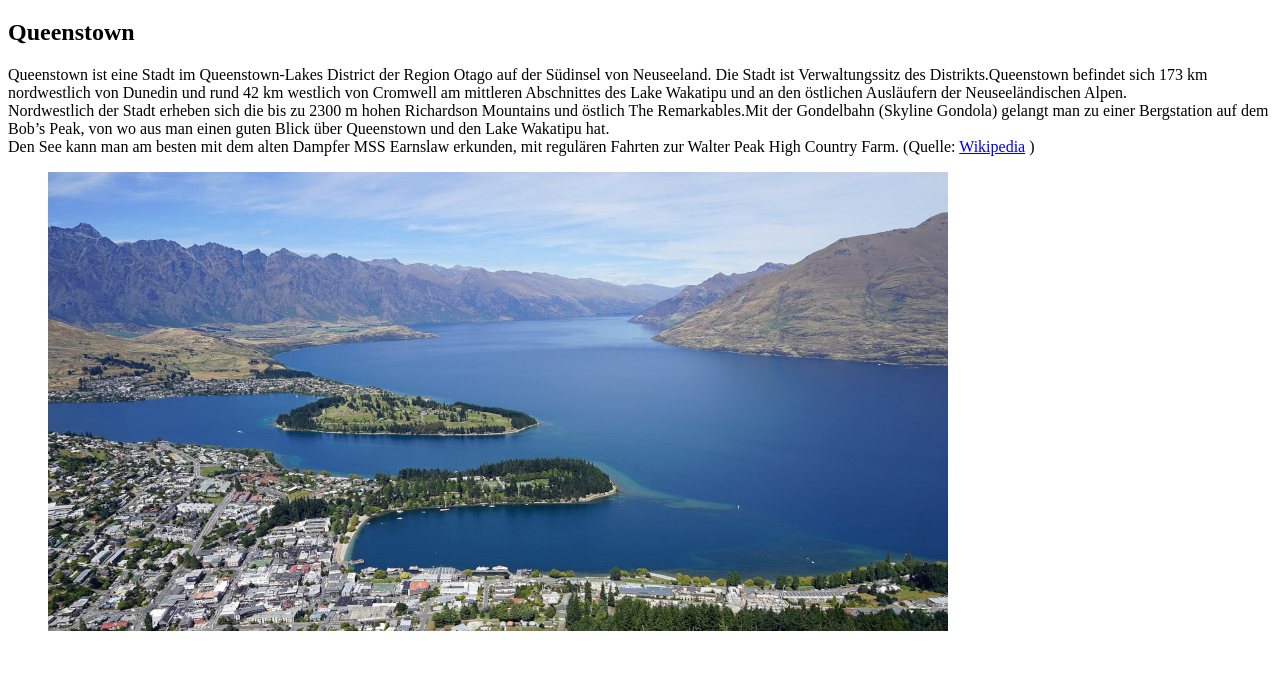
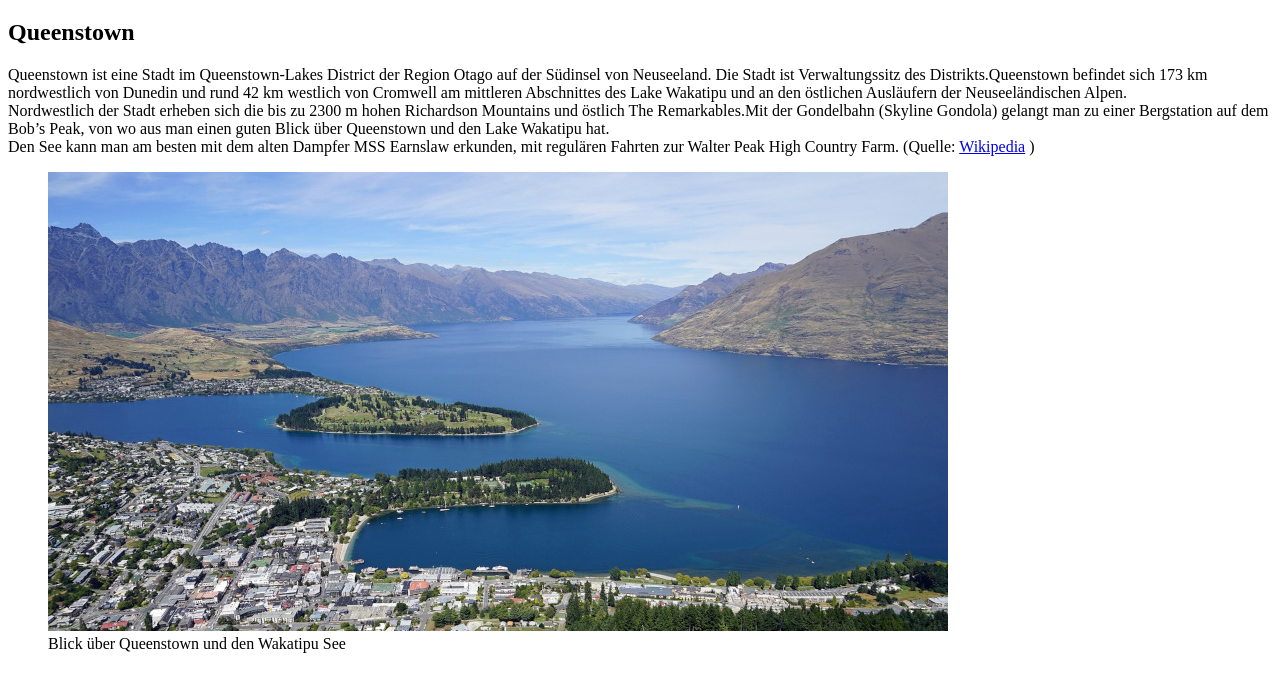
Before and after one commit to lena-fried/nz, a plain HTML site: page index.html in a window 1280 px wide. Shown: the part 61-752 px from the top of the page. Drawn offline with Linux system fonts and the light colour scheme.

Commit message:
Bildunterschruft eingefügt

```diff
--- a/index.html
+++ b/index.html
@@ -23,6 +23,7 @@
 
 <figure>
     <img src="images/attraction.jpg" alt="Blick über Queenstown und den Wakatipu See">
+    <figcaption>Blick über Queenstown und den Wakatipu See</figcaption>
 </figure>
 
 </body>
```
